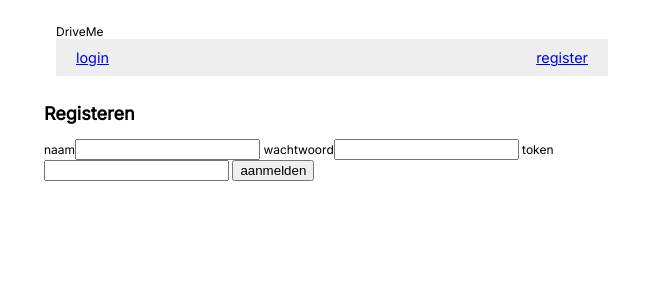
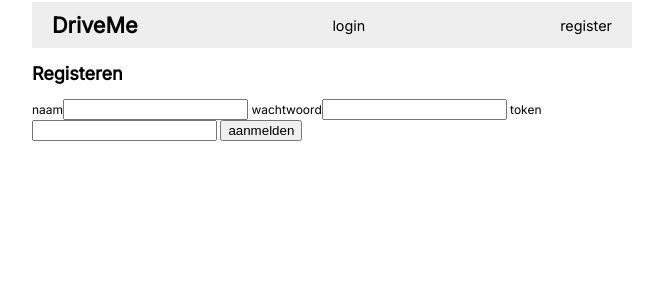
Before and after one commit to mielski/driveme, a Flask app: page /registreren in a window 1280 px wide. Shown: the top 300 px of the page, without its empty margins (308-971 px from the left). Run offline with Flask 2, Linux system fonts and the light colour scheme.

Commit message:
fininished styling nav

```diff
--- a/static/style.css
+++ b/static/style.css
@@ -18,8 +18,8 @@ html {
 
 header, body {
     max-width: 50rem;
-    margin: 0 auto;
-    padding: 1rem;
+    margin: 2px auto;
+    /*padding: 1rem;*/
 }
 
 .nav {
--- a/templates/macro/nav.html
+++ b/templates/macro/nav.html
@@ -1,19 +1,16 @@
 {% macro header(name, title) %}
 <header class="header">
-  <div class="nav-container">
-    <span class="logo__name">DriveMe</span>
     <nav class="nav">
+      <h1 class="nav__home">
+        <a class="nav__item" href="{{ url_for('home') }}">DriveMe</a>
+      </h1>
     {% if not  name %}
-      <a class="nav__link" href="{{ url_for('login') }}"><span class="nav__item">login</span></a>
-      <a class="nav__link" href="{{ url_for('register') }}"><span class="nav__item">register</span></a>
+      <a class="nav__item" href="{{ url_for('login') }}">login</a>
+      <a class="nav__item" href="{{ url_for('register') }}">register</a>
     {% else %}
-      <h1 class="nav__home">
-          <a class="nav__item" href="{{ url_for('home') }}">Home</a>
-      </h1>
       <a class="nav__item" href="{{ url_for('logout') }}">logout</a>
       <a class="nav__item" href="{{ url_for('about') }}">about</a>
     {% endif %}
     </nav>
-  </div>
 </header>
 {% endmacro %}
```
